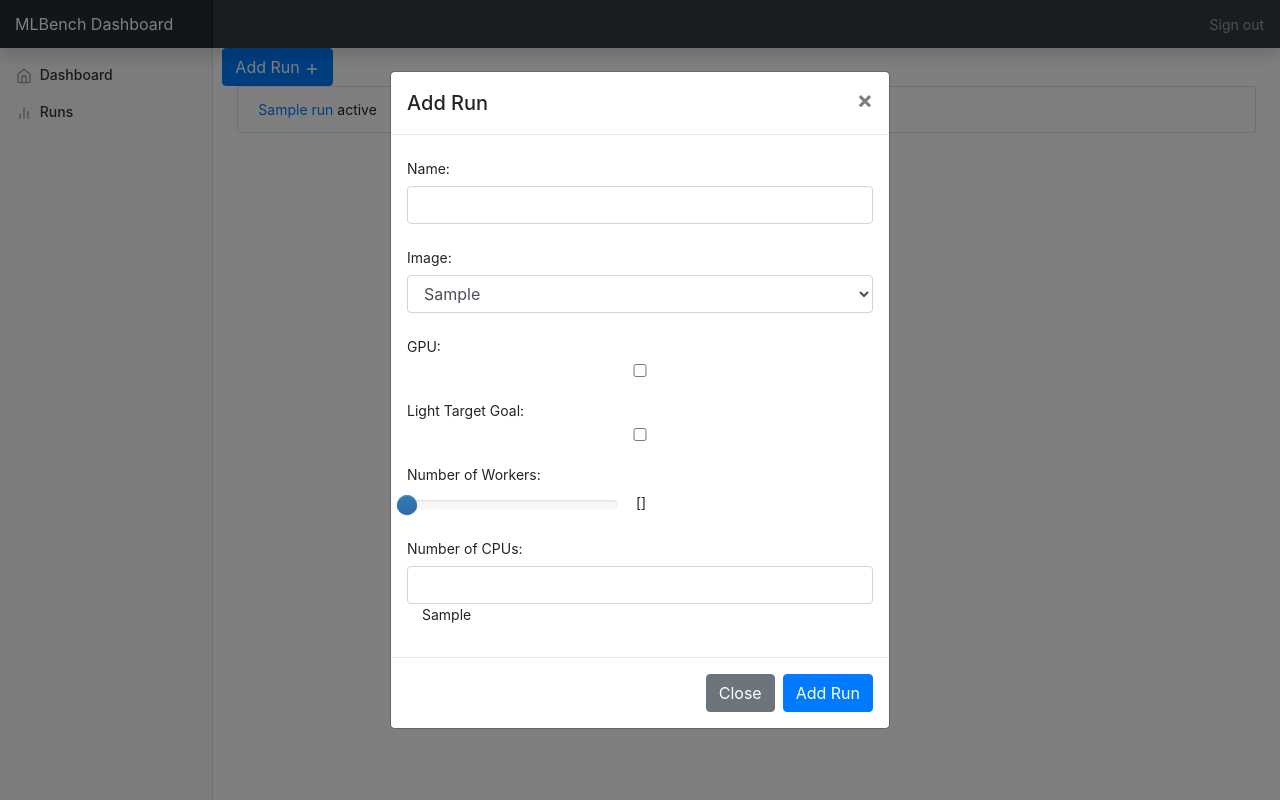
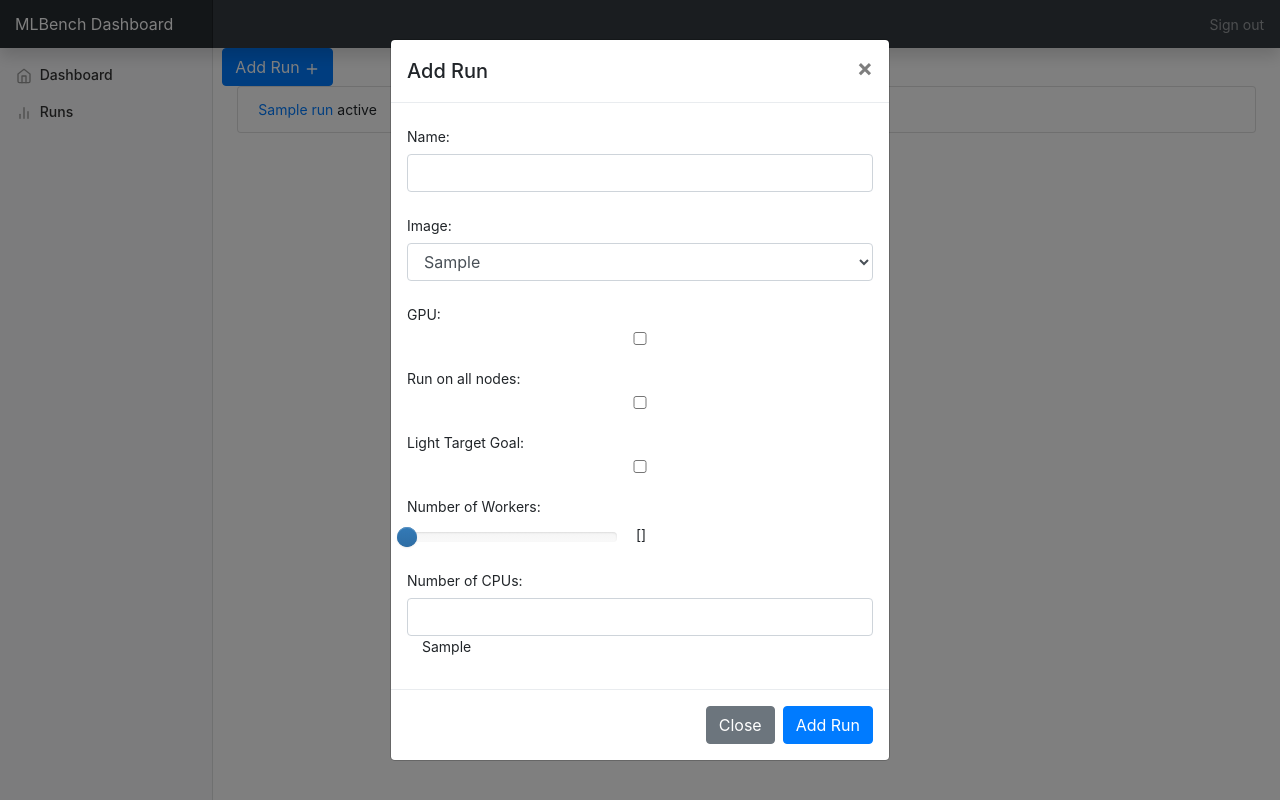
Before and after one commit to mlbench/mlbench-dashboard, a Django app: template src/main/templates/main/runs.html in a window 1280 px wide, after a click on "Add Run". Run offline with Django 3.2, Linux system fonts and the light colour scheme; the template is opened without the code that fills it: most values are stand-ins (such as "Sample title", 1, 10 or a date in 2020); some libraries are stand-ins or nearby versions.

Commit message:
Add tickbox to run on all nodes

```diff
--- a/src/main/templates/main/runs.html
+++ b/src/main/templates/main/runs.html
@@ -53,6 +53,10 @@
                 <div class="form-group" id="enable-gpu">
                     <label for="gpu-enabled" class="col-form-label">GPU:</label><br>
                     <input type="checkbox" class="form-control" id="gpu-enabled" data-toggle="tooltip" data-placement="right" title="Whether to train on GPU or not">
+                </div>
+                <div class="form-group" id="all-nodes">
+                    <label for="run-all-nodes" class="col-form-label">Run on all nodes:</label>
+                    <input type="checkbox" class="form-control" id="run-all-nodes" data-toggle="tooltip" data-placement="right" title="Whether to run the command on all workers or only on the first one (e.g. for openmpi)">
                 </div>
                 <div class="form-group" id="target-type">
                     <label for="light-target" class="col-form-label">Light Target Goal:</label><br>
@@ -165,6 +169,7 @@
                     image_name: $('#image-name').val(),
                     custom_image_name: $('#custom-image-name').val(),
                     custom_image_command: $("#custom-image-command").val(),
+                    run_all_nodes: $("#run-all-nodes").is(':checked'),
                     custom_image_all_nodes: $("#custom-image-all-nodes").is(':checked'),
                     gpu_enabled: $("#gpu-enabled").is(':checked'),
                     light_target: $("#light-target").is(':checked'),
```
Also changed, not shown: src/api/views.py (+27 -23 lines).
